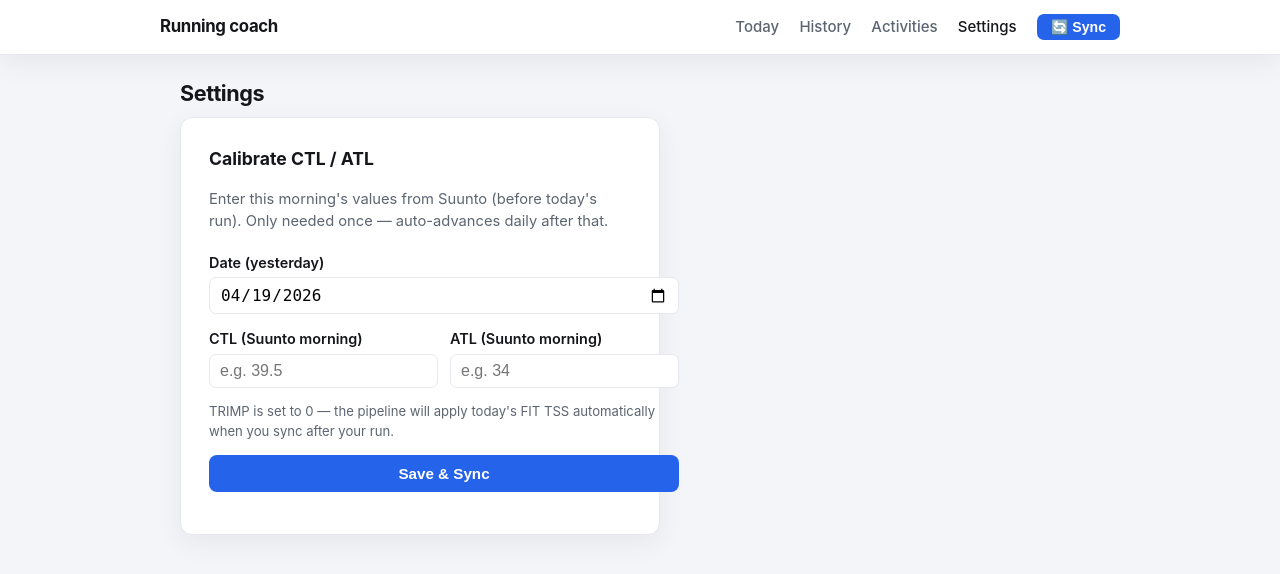
After one commit to Raviv65/running-coach, a Flask app: page /settings in a window 1280 px wide. The commit adds this page. Shown: the top 574 px of the page. Run offline with Flask 3, Linux system fonts and the light colour scheme.

Commit message:
Add Settings page with CTL/ATL calibration form
Replaces manual API calls with a proper UI. Pre-fills yesterday's date,
saves seeds and triggers Sync in one click.

Co-Authored-By: Claude Sonnet 4.6 <noreply@anthropic.com>

```diff
--- a/app.py
+++ b/app.py
@@ -781,6 +781,12 @@ def api_last_sync():
     return jsonify({"last_sync": (db.get("meta") or {}).get("last_sync")})
 
 
+@app.route("/settings")
+def settings():
+    yesterday = (date.fromisoformat(utc_today_iso()) - timedelta(days=1)).isoformat()
+    return render_template("settings.html", yesterday=yesterday)
+
+
 @app.route("/set-seeds", methods=["POST"])
 def set_seeds():
     """
--- a/templates/base.html
+++ b/templates/base.html
@@ -15,6 +15,7 @@
         <a href="{{ url_for('index') }}" class="{{ 'active' if request.endpoint == 'index' else '' }}">Today</a>
         <a href="{{ url_for('history') }}" class="{{ 'active' if request.endpoint == 'history' else '' }}">History</a>
         <a href="{{ url_for('activity_log') }}" class="{{ 'active' if request.endpoint == 'activity_log' else '' }}">Activities</a>
+        <a href="{{ url_for('settings') }}" class="{{ 'active' if request.endpoint == 'settings' else '' }}">Settings</a>
         <button id="sync-btn" onclick="syncNow()" style="margin-left:16px;padding:5px 14px;background:var(--accent);color:#fff;border:none;border-radius:7px;font-weight:600;font-size:0.88rem;cursor:pointer;">🔄 Sync</button>
       </nav>
     </div>
--- /dev/null
+++ b/templates/settings.html
@@ -0,0 +1,52 @@
+{% extends "base.html" %}
+{% block title %}Settings — Running Coach{% endblock %}
+{% block content %}
+<h1>Settings</h1>
+
+<div class="card" style="max-width:480px; padding:28px; margin-bottom:24px;">
+  <h2 style="margin-top:0; font-size:1.1rem;">Calibrate CTL / ATL</h2>
+  <p class="sub" style="margin-bottom:20px;">Enter this morning's values from Suunto (before today's run). Only needed once — auto-advances daily after that.</p>
+
+  <div style="display:grid; gap:14px;">
+    <label style="display:flex; flex-direction:column; gap:4px; font-size:0.9rem; font-weight:600;">
+      Date (yesterday)
+      <input id="s-date" type="date" value="{{ yesterday }}" style="padding:7px 10px; border:1px solid var(--border); border-radius:7px; font-size:1rem;">
+    </label>
+    <div style="display:grid; grid-template-columns:1fr 1fr; gap:12px;">
+      <label style="display:flex; flex-direction:column; gap:4px; font-size:0.9rem; font-weight:600;">
+        CTL (Suunto morning)
+        <input id="s-ctl" type="number" step="0.1" placeholder="e.g. 39.5" style="padding:7px 10px; border:1px solid var(--border); border-radius:7px; font-size:1rem;">
+      </label>
+      <label style="display:flex; flex-direction:column; gap:4px; font-size:0.9rem; font-weight:600;">
+        ATL (Suunto morning)
+        <input id="s-atl" type="number" step="0.1" placeholder="e.g. 34" style="padding:7px 10px; border:1px solid var(--border); border-radius:7px; font-size:1rem;">
+      </label>
+    </div>
+    <p class="sub" style="margin:0; font-size:0.82rem;">TRIMP is set to 0 — the pipeline will apply today's FIT TSS automatically when you sync after your run.</p>
+    <button onclick="saveSeeds()" style="background:#2563eb;color:#fff;border:none;padding:10px 20px;border-radius:8px;font-weight:600;font-size:0.95rem;cursor:pointer;align-self:start;">Save &amp; Sync</button>
+    <div id="seed-status"></div>
+  </div>
+</div>
+
+<script>
+async function saveSeeds() {
+  const date = document.getElementById('s-date').value;
+  const ctl  = parseFloat(document.getElementById('s-ctl').value);
+  const atl  = parseFloat(document.getElementById('s-atl').value);
+  const st   = document.getElementById('seed-status');
+  if (!date || isNaN(ctl) || isNaN(atl)) { st.innerHTML = '<span style="color:#dc2626">Fill in all fields.</span>'; return; }
+  st.innerHTML = '<span style="color:var(--muted)">⏳ Saving…</span>';
+  const r = await fetch('/set-seeds', {
+    method:'POST', headers:{'Content-Type':'application/json'},
+    body: JSON.stringify({ date, ctl, atl, tsb: ctl - atl, trimp: 0 })
+  });
+  const d = await r.json();
+  if (!d.ok) { st.innerHTML = `<span style="color:#dc2626">❌ ${d.error}</span>`; return; }
+  st.innerHTML = '<span style="color:var(--muted)">⏳ Syncing…</span>';
+  const r2 = await fetch('/sync-now', { method:'POST' });
+  const d2 = await r2.json();
+  if (d2.ok) { st.innerHTML = '<span style="color:#15803d">✅ Done — values updated.</span>'; }
+  else { st.innerHTML = '<span style="color:#dc2626">Seeds saved, but sync failed.</span>'; }
+}
+</script>
+{% endblock %}
```
